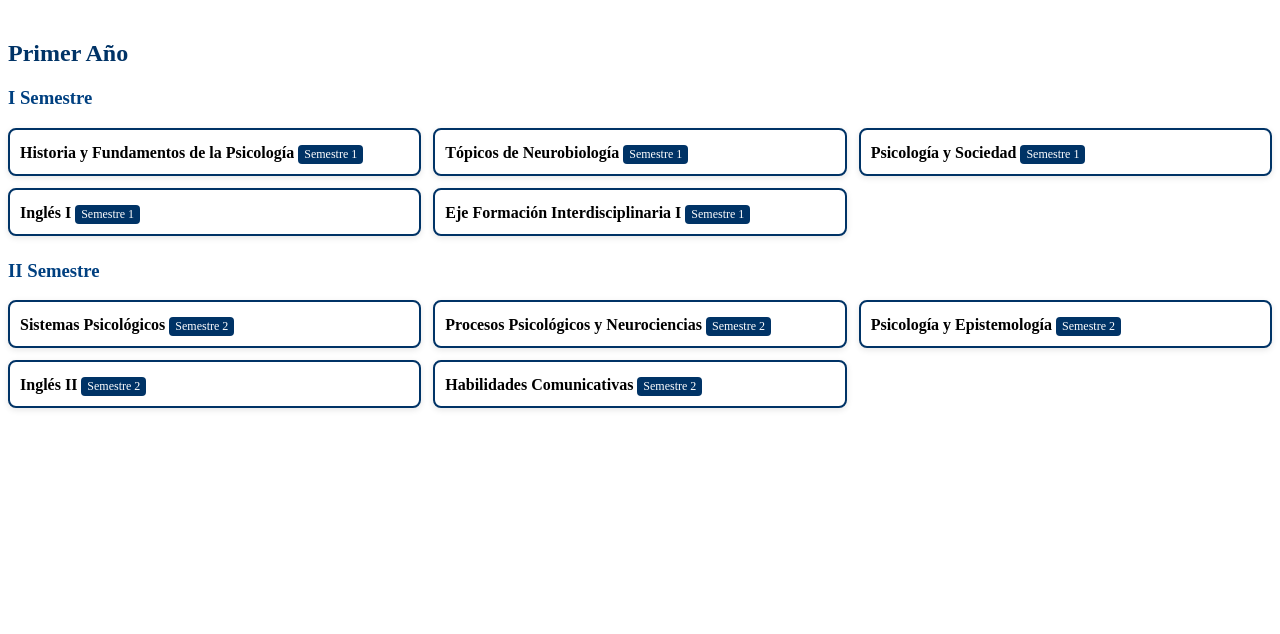
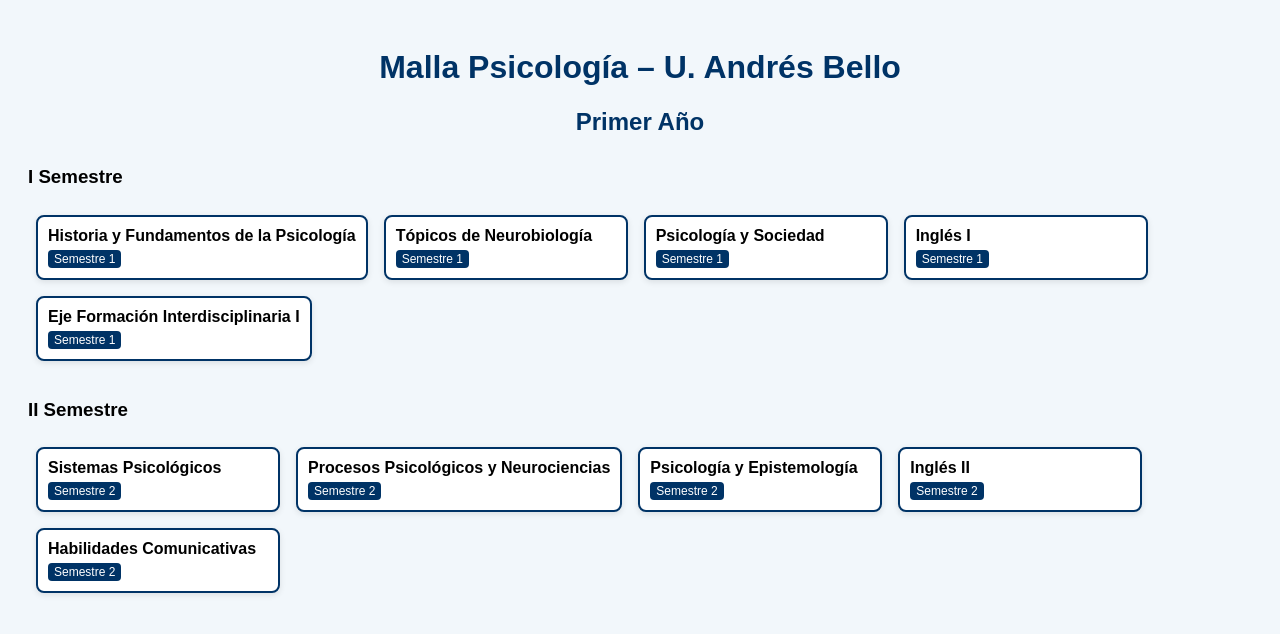
Before and after one commit to barbimjf/MALLA-UNAB-PSICOLOGIA, a plain HTML site: page index.html in a window 1280 px wide. Drawn offline with Linux system fonts and the light colour scheme.

Commit message:
Update index.html

```diff
--- a/index.html
+++ b/index.html
@@ -1,25 +1,73 @@
-<h2 style="margin-top: 40px; color: #003366;">Primer Año</h2>
+<!DOCTYPE html>
+<html lang="es">
+<head>
+<meta charset="UTF-8" />
+<meta name="viewport" content="width=device-width, initial-scale=1" />
+<title>Malla Psicología - Primer Año</title>
+<style>
+  body {
+    font-family: Arial, sans-serif;
+    padding: 20px;
+    background: #f2f7fb;
+  }
+  h1, h2 {
+    color: #003366;
+    text-align: center;
+  }
+  .semestre-container {
+    margin-top: 30px;
+  }
+  .curso {
+    background: #fff;
+    border: 2px solid #003366;
+    border-radius: 8px;
+    padding: 10px;
+    margin: 8px;
+    cursor: pointer;
+    display: inline-block;
+    min-width: 220px;
+    box-shadow: 0 2px 6px rgba(0,0,0,0.1);
+    transition: transform 0.2s;
+  }
+  .curso:hover {
+    transform: scale(1.05);
+    background-color: #e6f2ff;
+  }
+  .badge {
+    background: #003366;
+    color: white;
+    font-size: 12px;
+    border-radius: 4px;
+    padding: 2px 6px;
+    display: inline-block;
+    margin-top: 5px;
+  }
+  #tooltip {
+    display: none;
+    position: absolute;
+    background: #003366;
+    color: white;
+    padding: 8px;
+    border-radius: 5px;
+    z-index: 1000;
+    max-width: 300px;
+  }
+</style>
+</head>
+<body>
 
-<div class="año" id="año-1">
-  <div>
-    <h3 style="color: #004080;">I Semestre</h3>
-    <div class="semestre" id="semestre-1" style="display: grid; grid-template-columns: repeat(3, 1fr); gap: 12px;"></div>
-  </div>
-  <div style="margin-top: 24px;">
-    <h3 style="color: #004080;">II Semestre</h3>
-    <div class="semestre" id="semestre-2" style="display: grid; grid-template-columns: repeat(3, 1fr); gap: 12px;"></div>
-  </div>
+<h1>Malla Psicología – U. Andrés Bello</h1>
+<h2>Primer Año</h2>
+
+<div class="semestre-container" id="semestre-1-container">
+  <h3>I Semestre</h3>
 </div>
 
-<div id="tooltip" class="tooltip" style="
-  display: none;
-  background: #003366;
-  color: white;
-  position: absolute;
-  padding: 8px;
-  border-radius: 5px;
-  z-index: 1000;
-"></div>
+<div class="semestre-container" id="semestre-2-container">
+  <h3>II Semestre</h3>
+</div>
+
+<div id="tooltip"></div>
 
 <script>
   const cursosPrimerAño = [
@@ -35,47 +83,33 @@
     { nombre: "Habilidades Comunicativas", semestre: 2, prerrequisitos: [], abre: ["Razonamiento Científico y TICS"] }
   ];
 
-  const tooltip = document.getElementById("tooltip");
+  const tooltip = document.getElementById('tooltip');
 
   cursosPrimerAño.forEach(curso => {
-    const div = document.createElement("div");
-    div.className = "curso";
-    div.style.border = "2px solid #003366";
-    div.style.borderRadius = "8px";
-    div.style.padding = "10px";
-    div.style.background = "#ffffff";
-    div.style.boxShadow = "0 2px 6px rgba(0,0,0,0.1)";
-    div.style.cursor = "pointer";
-    div.style.transition = "transform 0.2s";
+    const cursoDiv = document.createElement('div');
+    cursoDiv.className = 'curso';
+    cursoDiv.innerHTML = `<strong>${curso.nombre}</strong><br><span class="badge">Semestre ${curso.semestre}</span>`;
 
-    div.innerHTML = `
-      <strong>${curso.nombre}</strong>
-      <div class="etiqueta" style="
-        margin-top: 5px;
-        display: inline-block;
-        background: #003366;
-        color: white;
-        padding: 2px 6px;
-        border-radius: 4px;
-        font-size: 12px;
-      ">Semestre ${curso.semestre}</div>
-    `;
-
-    div.addEventListener("mouseenter", (e) => {
+    cursoDiv.addEventListener('mouseenter', (e) => {
       const rect = e.target.getBoundingClientRect();
-      tooltip.innerHTML =
-        `<strong>Semestre:</strong> ${curso.semestre}<br>` +
-        `<strong>Prerrequisitos:</strong> ${curso.prerrequisitos.length ? curso.prerrequisitos.join(", ") : "Ninguno"}<br>` +
-        `<strong>Abre:</strong> ${curso.abre && curso.abre.length ? curso.abre.join(", ") : "---"}`;
-      tooltip.style.display = "block";
-      tooltip.style.left = rect.right + 10 + "px";
-      tooltip.style.top = rect.top + window.scrollY + "px";
+      tooltip.innerHTML = `
+        <strong>Semestre:</strong> ${curso.semestre}<br>
+        <strong>Prerrequisitos:</strong> ${curso.prerrequisitos.length ? curso.prerrequisitos.join(', ') : 'Ninguno'}<br>
+        <strong>Abre:</strong> ${curso.abre && curso.abre.length ? curso.abre.join(', ') : '---'}
+      `;
+      tooltip.style.display = 'block';
+      tooltip.style.left = `${rect.right + 10}px`;
+      tooltip.style.top = `${rect.top + window.scrollY}px`;
     });
 
-    div.addEventListener("mouseleave", () => {
-      tooltip.style.display = "none";
+    cursoDiv.addEventListener('mouseleave', () => {
+      tooltip.style.display = 'none';
     });
 
-    document.getElementById(`semestre-${curso.semestre}`).appendChild(div);
+    const containerId = curso.semestre === 1 ? 'semestre-1-container' : 'semestre-2-container';
+    document.getElementById(containerId).appendChild(cursoDiv);
   });
 </script>
+
+</body>
+</html>
```
